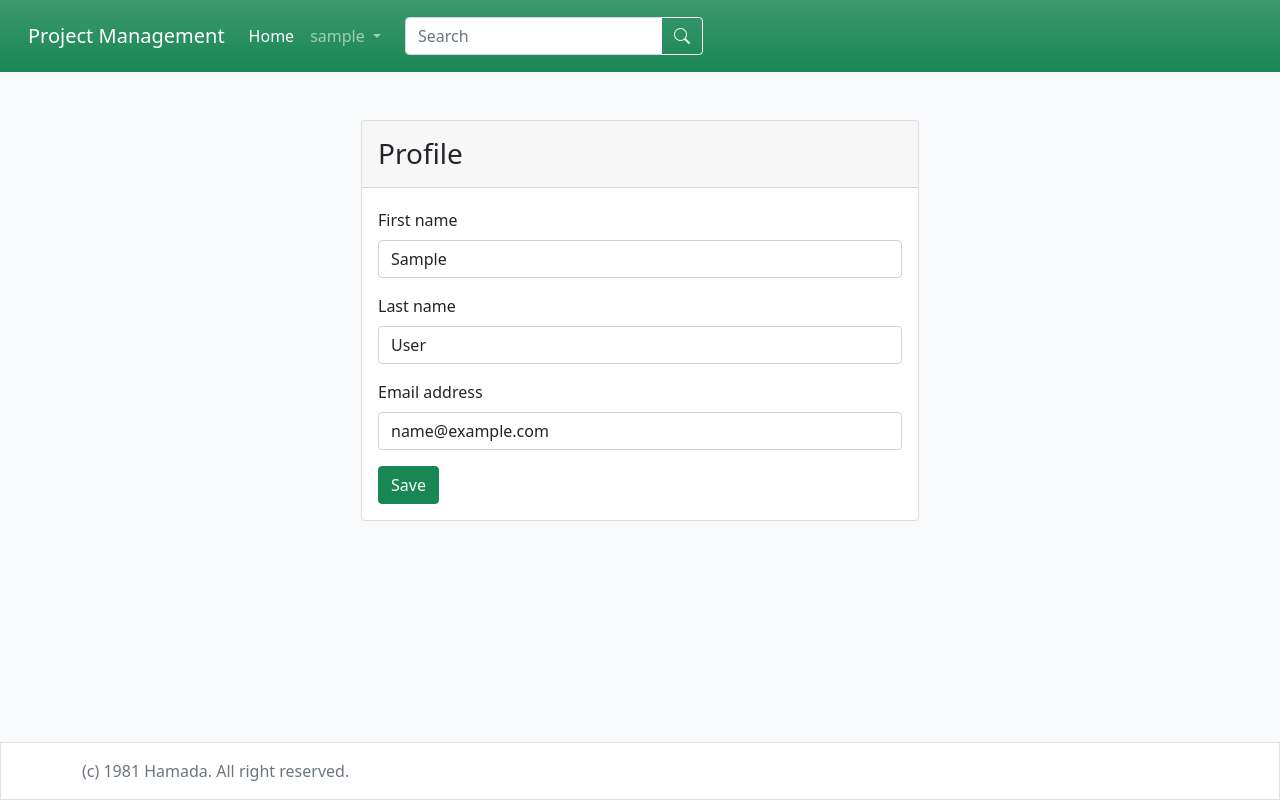
After one commit to Hamadabcn/django_pm, a Django app: page /accounts/profile/ in a window 1280 px wide. The commit adds this page. Run offline with Django 5.2, Linux system fonts and the light colour scheme; the visitor is signed in with stand-in values (Sample User, id 1).

Commit message:
Registration & Profile Update

```diff
--- a/accounts/forms.py
+++ b/accounts/forms.py
@@ -1,5 +1,6 @@
-from django.contrib.auth.forms import AuthenticationForm
+from django.contrib.auth.forms import AuthenticationForm, UserCreationForm, UserChangeForm
 from django import forms
+from django.contrib.auth.models import User
 
 attrs = {'class': 'form-control'}
 
@@ -16,3 +17,48 @@ class UserLoginForm(AuthenticationForm):
         label='Password',
         widget=forms.PasswordInput(attrs=attrs)
     )
+
+
+class UserRegisterForm(UserCreationForm):
+    first_name = forms.CharField(
+        label='First Name',
+        widget=forms.TextInput(attrs=attrs)
+    )
+    last_name = forms.CharField(
+        label='Last Name',
+        widget=forms.TextInput(attrs=attrs)
+    )
+    username = forms.CharField(
+        label='Username',
+        widget=forms.TextInput(attrs=attrs)
+    )
+    email = forms.EmailField(
+        label='E-mail',
+        widget=forms.TextInput(attrs=attrs)
+    )
+    password1 = forms.CharField(
+        label='Password',
+        strip=False,
+        widget=forms.PasswordInput(attrs=attrs)
+    )
+    password2 = forms.CharField(
+        label='Password Confirmation',
+        strip=False,
+        widget=forms.PasswordInput(attrs=attrs)
+    )
+
+    class Meta(UserCreationForm.Meta):
+        fields = ('first_name', 'last_name', 'username', 'email')
+
+
+class ProfileForm(UserChangeForm):
+    password = None
+
+    class Meta:
+        model = User
+        fields = ['first_name', 'last_name', 'email']
+        widgets = {
+            'first_name': forms.TextInput(attrs=attrs),
+            'last_name': forms.TextInput(attrs=attrs),
+            'email': forms.EmailInput(attrs=attrs),
+        }
--- /dev/null
+++ b/accounts/templates/profile.html
@@ -0,0 +1,22 @@
+{% extends "base.html" %}
+{% load i18n %}
+{% block content %}
+    <div class="container">
+        <div class="row justify-content-md-center">
+            <div class="card col-md-6 px-0">
+                <div class="card-header">
+                    <h3 class="mb-0 py-2">{% trans 'Profile' %}</h3>
+                </div>
+                <div class="card-body">
+                    <form method="POST">
+                        {% csrf_token %}
+                        {% include 'common/form.html' with form=form %}
+                        <button class="btn btn-success btn-block">
+                            {% translate 'Save' %}
+                        </button>
+                    </form>
+                </div>
+            </div>
+        </div>
+    </div>
+{% endblock %}
--- a/accounts/urls.py
+++ b/accounts/urls.py
@@ -1,8 +1,11 @@
 from django.contrib.auth.views import LoginView
 from django.urls import path, include
 from accounts.forms import UserLoginForm
+from projects.views import RegisterView, edit_profile
 
 urlpatterns = [
     path('login/', LoginView.as_view(authentication_form=UserLoginForm), name='login'),
+    path('register/', RegisterView.as_view(), name='register'),
+    path('profile/', edit_profile, name='profile'),
     path('', include('django.contrib.auth.urls')),
 ]
--- a/projects/templates/partials/header.html
+++ b/projects/templates/partials/header.html
@@ -18,7 +18,7 @@
                     {{ user.username }}
                   </a>
                   <ul class="dropdown-menu" aria-labelledby="navbarDropdown">
-                    <li><a class="dropdown-item" href="#">{% trans 'Profile' %}</a></li>
+                    <li><a class="dropdown-item" href="{% url 'profile' %}">{% trans 'Profile' %}</a></li>
                     <li><hr class="dropdown-divider"></li>
                     <li><a class="dropdown-item" href="{% url 'logout' %}">{% trans 'Logout' %}</a></li>
                   </ul>
@@ -39,6 +39,9 @@
                 </div>
             </form>
             {% else %}
+                <a class="btn btn-outline-light" href="{% url 'register' %}">
+                    {% trans 'Register' %}
+                </a>
                 <a class="btn btn-outline-light" href="{% url 'login' %}">
                     {% trans 'Login' %}
                 </a>
--- a/projects/views.py
+++ b/projects/views.py
@@ -1,8 +1,13 @@
+from django.contrib.auth import login
+from django.contrib.auth.forms import UserCreationForm
 from django.views.generic import ListView, CreateView, UpdateView, DeleteView
 from django.urls import reverse_lazy, reverse
+from accounts.forms import UserRegisterForm, ProfileForm
 from . import models
 from . import forms
 from django.contrib.auth.mixins import LoginRequiredMixin
+from django.shortcuts import render, redirect
+from django.contrib.auth.decorators import login_required
 
 
 class ProjectListView(LoginRequiredMixin, ListView):
@@ -64,3 +69,27 @@ class TaskDeleteView(LoginRequiredMixin, DeleteView):
 
     def get_success_url(self):
         return reverse('Project_update', args=[self.object.project.id])
+
+
+class RegisterView(CreateView):
+    form_class = UserRegisterForm
+    # success_url = reverse_lazy('login')
+    template_name = 'registration/register.html'
+
+    def get_success_url(self):
+        login(self.request, self.object)
+        return reverse_lazy('Project_list')
+
+
+@login_required
+def edit_profile(request):
+    if request.method == 'POST':
+        form = ProfileForm(request.POST, instance=request.user)
+        if form.is_valid():
+            form.save()
+            return redirect('profile')
+    else:
+        form = ProfileForm(instance=request.user)
+        return render(request, 'profile.html', {
+            'form': form
+        })
```
Also changed, not shown: accounts/templates/registration/profile.html (added, +22 -0 lines), accounts/templates/registration/register.html (added, +22 -0 lines).
